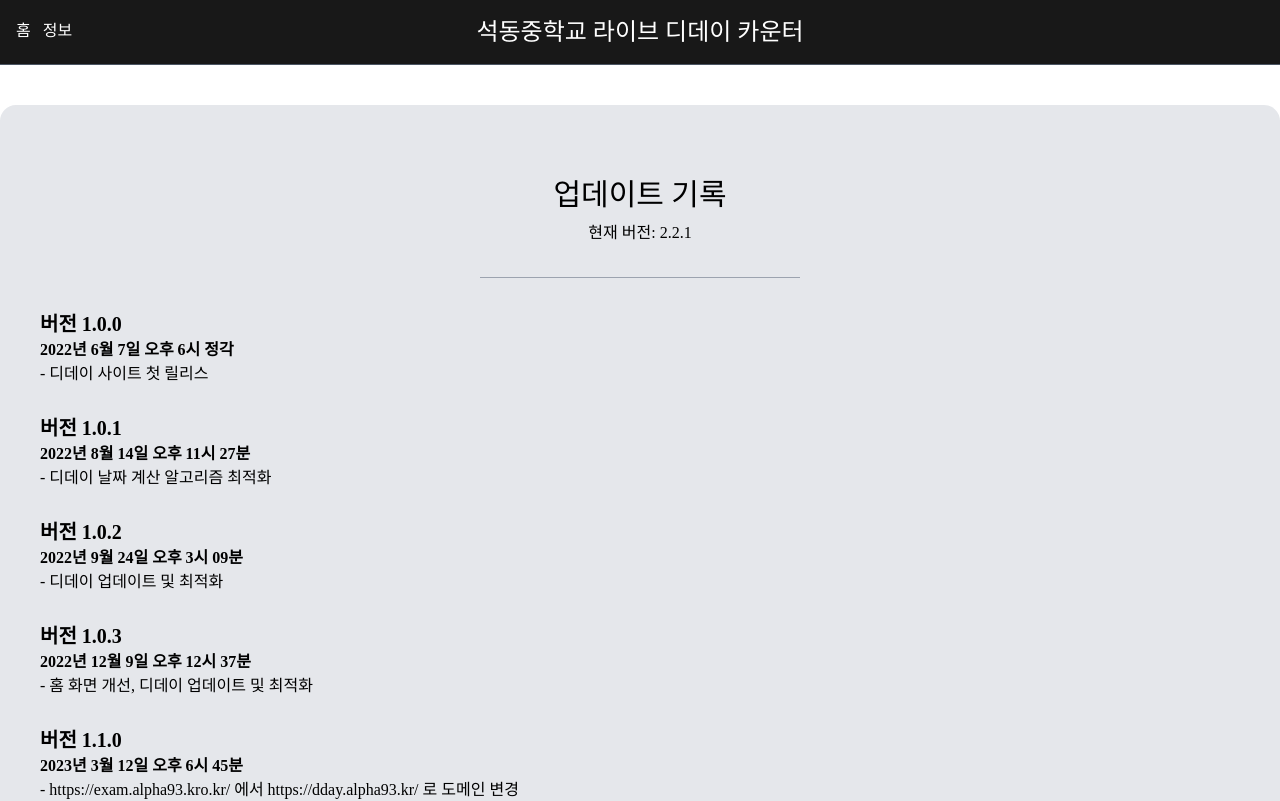
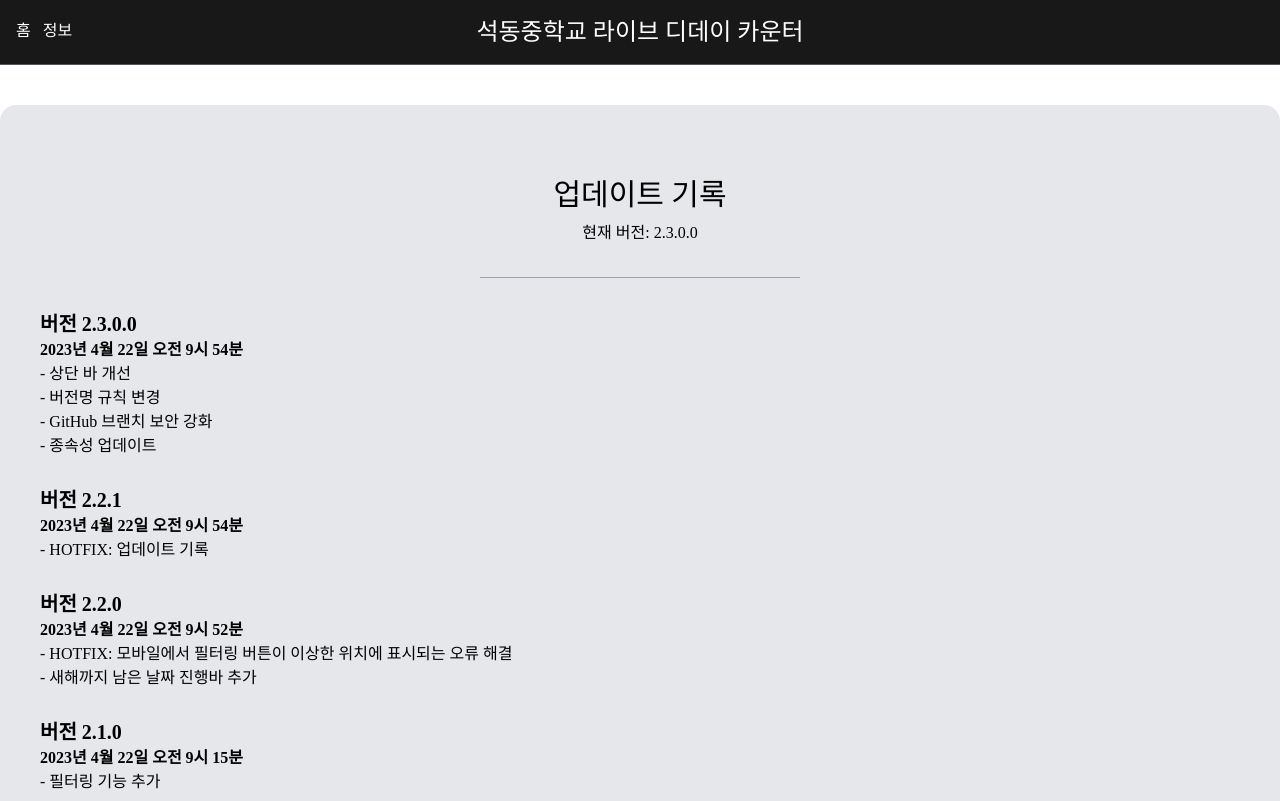
Before and after one commit to AlphaKR93-Archives/SchoolDday, a Next.js app: page /about in a window 1280 px wide. Shown: the top 801 px of the page. Built offline with nearby package versions, Linux system fonts and the light colour scheme; a web font is replaced by a local one.

Commit message:
Version 2.3.0.0

```diff
--- a/package.json
+++ b/package.json
@@ -1,6 +1,6 @@
 {
     "name": "seokdong-dday",
-    "version": "2.2.1",
+    "version": "2.3.0.0",
     "private": true,
     "scripts": {
         "dev": "next dev -p 80",
--- a/src/app/globals.css
+++ b/src/app/globals.css
@@ -65,8 +65,9 @@
     @apply bg-purple-200;
 }
 
-.navigation-bar a {
+.navigation-bar .navbar a {
     margin-right: 0.75em;
+    line-height: 30px;
 }
 
 @layer components {
--- a/src/app/layout.tsx
+++ b/src/app/layout.tsx
@@ -1,9 +1,9 @@
 import "./globals.css";
-import navigation from "@/components/navigation";
 import React from "react";
 import { Analytics } from "@vercel/analytics/react";
-import footer from "@/components/footer";
 import { Metadata } from "next";
+import Navigation from "@/components/navigation";
+import Footer from "@/components/footer";
 
 export const metadata: Metadata = {
     title: "석동중학교 라이브 디데이 카운터",
@@ -20,9 +20,9 @@ export default function RootLayout({ children }: { children: React.ReactNode })
         <html lang="ko">
             <Analytics />
             <body>
-                {navigation()}
+                <Navigation />
                 <div className={"wrapper bg-light dark:bg-primary h-auto w-auto"}>{children}</div>
-                {footer()}
+                <Footer />
             </body>
         </html>
     );
--- a/src/components/footer.tsx
+++ b/src/components/footer.tsx
@@ -3,7 +3,7 @@ import Link from "next/link";
 import GitHub from "@/assets/icon/github.svg";
 import versionInformation from "@/resources/changelog";
 
-export default function footer() {
+export default function Footer() {
     return (
         <footer className={"footer pt-12"}>
             <hr className={"bg-gray-400"} />
--- a/src/components/navigation.tsx
+++ b/src/components/navigation.tsx
@@ -1,23 +1,21 @@
 import Link from "next/link";
 
-export default function navigation() {
+export default function Navigation() {
     return (
-        <div className={"navigation-bar"}>
+        <header className={"navigation-bar"}>
             <div className={"flex justify-between border-b border-gray-600 bg-dark px-4 py-4 font-escore text-white"}>
-                <div style={{ flex: "1 0 30%" }}>
-                    <Link href={"/"} style={{ lineHeight: "30px" }}>
-                        홈
-                    </Link>
-                    <Link href={"/about"} style={{ lineHeight: "30px" }}>
-                        정보
-                    </Link>
+                <div className={"navbar"} style={{ flex: "1 0 30%" }}>
+                    <Link href={"/"}>홈</Link>
+                    <Link href={"/about"}>정보</Link>
                 </div>
                 <div className={"text-center text-2xl"} style={{ flex: "1 0 40%" }}>
-                    <div className={"hide lg:show"}>석동중학교 라이브 디데이 카운터</div>
-                    <div className={"show lg:hide"}>석동중 디데이</div>
+                    <Link href={"/"}>
+                        <div className={"hide lg:show"}>석동중학교 라이브 디데이 카운터</div>
+                        <div className={"show lg:hide"}>석동중 디데이</div>
+                    </Link>
                 </div>
                 <div style={{ flex: "1 0 30%" }}></div>
             </div>
-        </div>
+        </header>
     );
 }
--- a/src/resources/changelog.tsx
+++ b/src/resources/changelog.tsx
@@ -1,3 +1,5 @@
+import * as pack from "../../package.json";
+
 const versionInformation = {
     changelog: [
         {
@@ -112,9 +114,14 @@ const versionInformation = {
             version: "2.2.1",
             date: "2023년 4월 22일 오전 9시 54분",
             content: ["HOTFIX: 업데이트 기록"]
+        },
+        {
+            version: "2.3.0.0",
+            date: "2023년 4월 22일 오전 9시 54분",
+            content: ["상단 바 개선", "버전명 규칙 변경", "GitHub 브랜치 보안 강화", "종속성 업데이트"]
         }
-    ],
-    version: "2.2.1"
+    ].reverse(),
+    version: pack.version
 };
 
 export default versionInformation;
```
